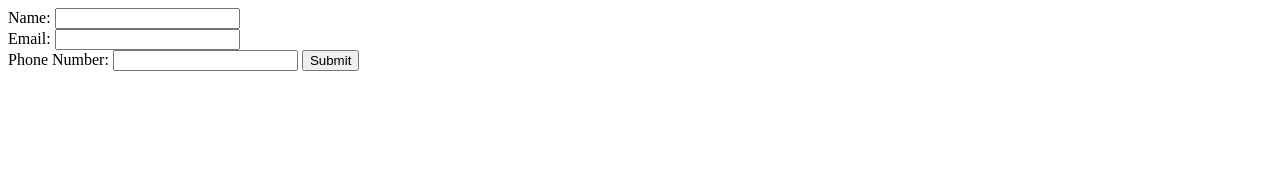
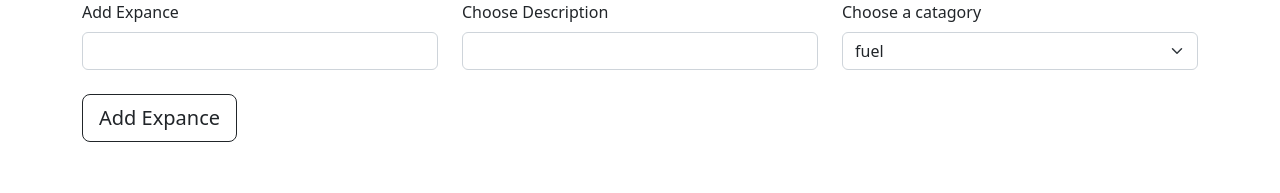
Before and after one commit to Dhee0raj23/pctogit, a plain HTML site: page index.html in a window 1280 px wide. Drawn offline with nearby package versions, Linux system fonts and the light colour scheme.

Commit message:
3 hour project

```diff
--- /dev/null
+++ b/boot.js
@@ -0,0 +1,2 @@
+let a =1;
+console.log(a);
--- a/index.html
+++ b/index.html
@@ -4,19 +4,46 @@
   <meta charset="UTF-8">
   <meta http-equiv="X-UA-Compatible" content="IE=edge">
   <meta name="viewport" content="width=device-width, initial-scale=1.0">
-    <title>Document</title>
+  <title>Expance Tracker</title>
+  <link href="https://cdn.jsdelivr.net/npm/bootstrap@5.2.3/dist/css/bootstrap.min.css" rel="stylesheet" integrity="sha384-rbsA2VBKQhggwzxH7pPCaAqO46MgnOM80zW1RWuH61DGLwZJEdK2Kadq2F9CUG65" crossorigin="anonymous">
+  <script defer src="https://cdn.jsdelivr.net/npm/bootstrap@5.2.3/dist/js/bootstrap.bundle.min.js" integrity="sha384-kenU1KFdBIe4zVF0s0G1M5b4hcpxyD9F7jL+jjXkk+Q2h455rYXK/7HAuoJl+0I4" crossorigin="anonymous"></script>
 </head>
 <body>
-    <form>
-      <label for="name">Name:</label>
-      <input type="text" id="name" name="name"><br>
-      <label for="email">Email:</label>
-      <input type="email" id="email" name="email"><br>
-      <label for="phonenumber">Phone Number:</label>
-      <input type="tel" id="phonenumber" name="phonenumber">
-      <input type="submit" value="Submit">
+  <div class="container">
+    <form id="inputs">
+      <div class="row">
+        <div class="col-4">
+          <label for="addExpance" class="form-label">Add Expance</label>
+          <input type="text" id="addExpance" class="form-control" name="addExpance">
+        </div>
+        <div class="col-4">
+          <label for="description" class="form-label">Choose Description</label>
+          <input type="text" id="description" class="form-control" name="description">
+        </div>
+        <div class="col-4">
+          <label for="catagory" class="form-label">Choose a catagory</label>
+          <select class="form-select" id="catagory" name="catagory">
+            <option>fuel</option>
+            <option>movie</option>
+            <option>games</option>
+            <option>food</option>
+            <option>electricity</option>
+            <option>recharge</option>
+            <option>wi-fi</option>
+            <option>rent</option>
+            <option>car</option>
+          </select>
+        </div>
+      </div>
+      <br>
+    <input type="submit" class="btn btn-outline-dark btn-lg" value="Add Expance">
     </form>
-    <ul id="listOfItem"></ul>
+    <br><br>
+    <ul id="items" class="list-group">
+
+    </ul>
+  </div>
+
+</body>
 <script src="index.js"></script>
-  </body>
 </html>
```
Also changed, not shown: boot.html (added, +55 -0 lines). Lines whose indentation alone changed are shown as unchanged.
